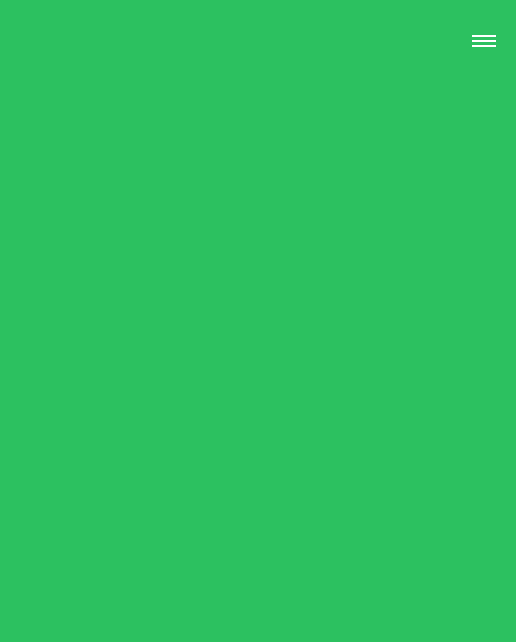
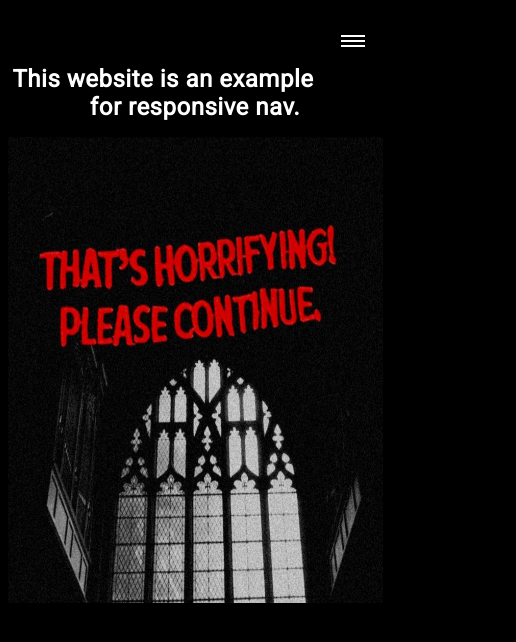
Before and after one commit to milapawlus/responsive-nav, a plain HTML site: page index.html in a window 390 px wide. Shown: the whole page, 516 px wide, since content can reach past the window. Drawn offline with Linux system fonts and the light colour scheme.

Commit message:
added heading, image, readme file

```diff
--- a/index.html
+++ b/index.html
@@ -26,6 +26,9 @@
                 <li><a href="#">Contact</a></li>
             </ul>
         </nav>
+
+        <h1 class="heading">This website is an example for responsive nav.</h1>
+        <div class="image"><img src="images/halloween.jpg" alt="black and white picture of window with text"></div>
     </div>
 </body>
 </html>
--- a/styles/_nav.scss
+++ b/styles/_nav.scss
@@ -1,15 +1,14 @@
 .container {
     width: 1200px;
     height: 100%;
-    background-color: rgb(44, 193, 96);
+    padding: 0 5px;
 }
 
 .nav {
     display: flex;
     justify-content: center;
     align-items: center;
-    width: 100%;
-    height: 15%;
+    width: 80%;
     overflow: hidden;
 
     & ul {
@@ -18,6 +17,7 @@
     }
 
     & li {
+        list-style: none;
         padding: 35px;
     }
 
@@ -33,6 +33,24 @@
         transform: scale(1.1);
         transition: all 0.3s ease-in-out;
         color: red;
+    }
+}
+
+.heading {
+    font-size: 50px;
+    font-family: 'Roboto', sans-serif;
+    color: white;
+    letter-spacing: 2px;
+    text-align: center;
+}
+
+.image {
+    display: flex;
+    justify-content: center;
+
+    & img {
+        width: 735px;
+        height: 735px;
     }
 }
 
@@ -76,4 +94,50 @@
 
 .burger-menu {
     display:none;
+
+    &:checked ~ .nav {
+        max-height: 100%;
+    }
+
+    &:checked ~ .burger .burger-line {
+        background: transparent;
+    }
+
+    &:checked ~ .burger .burger-line::before {
+        transform: rotate(-45deg);
+        top: 0;
+    }
+
+    &:checked ~ .burger .burger-line::after {
+        transform: rotate(45deg);
+        top: 0;
+    }
 }
+
+@media screen and (min-width: 800px) {
+    .nav {
+        max-height: none;
+    }
+
+    .burger {
+        display: none;
+    }
+}
+
+@media screen and (max-width: 800px) {
+    .nav ul {
+        display: flex;
+        flex-direction: column;
+    }
+
+    .heading {
+        padding-top: 50px;
+        font-size: 24px;
+        letter-spacing: 0.5px;
+    }
+
+    .image img {
+        width: 375px;
+        height: 466px;
+    }
+}
--- a/styles/index.scss
+++ b/styles/index.scss
@@ -5,5 +5,5 @@ body {
     justify-content: center;
     width: 100%;
     height: 100vh;
-    background-color: rgb(195, 162, 162);
+    background-color: black;
 }
```
Also changed, not shown: images/halloween.jpg (added), styles/index.css, 1 other file.
